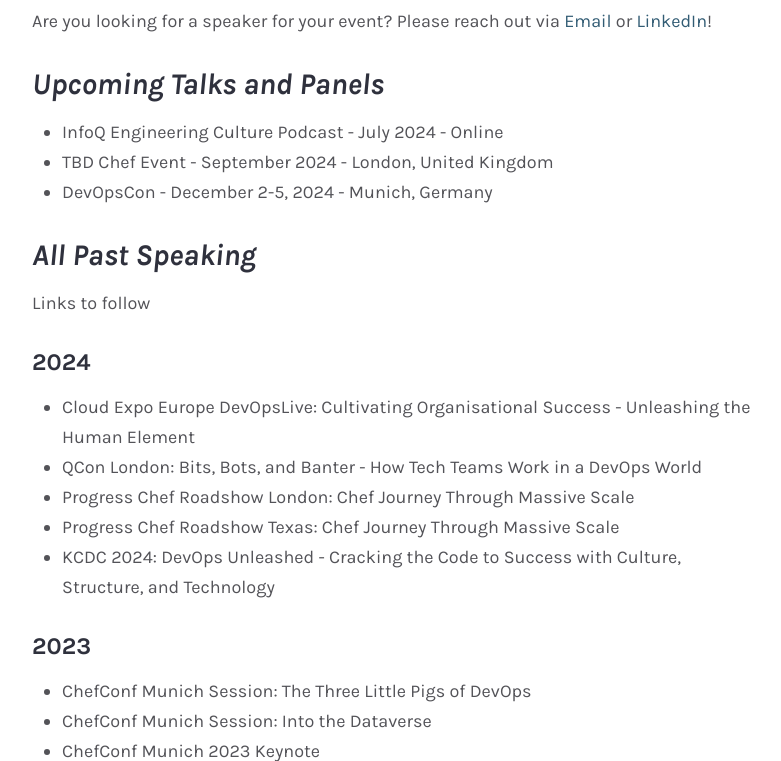
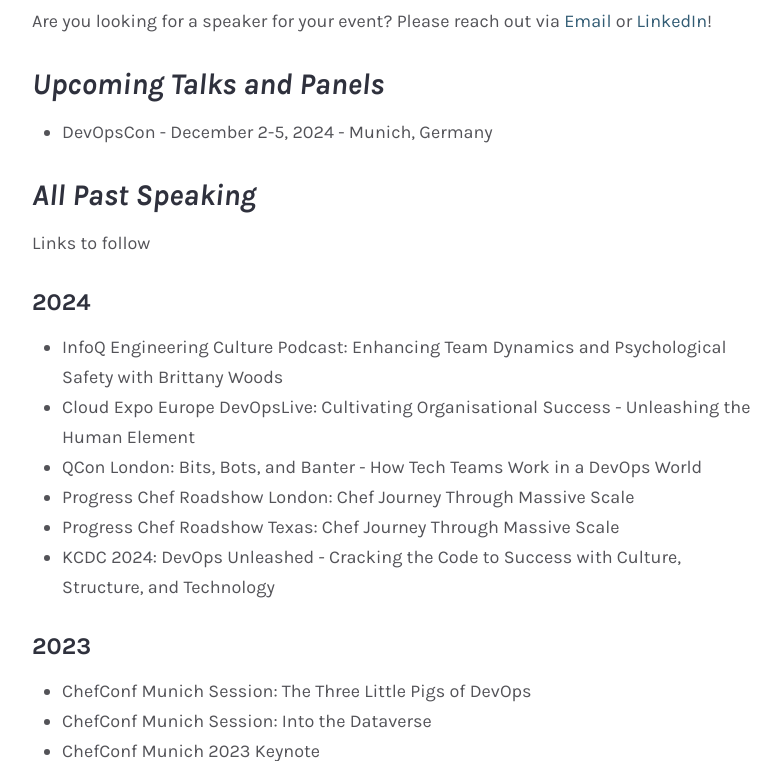
Before and after one commit to bnwoods/bnwoods.github.io, a Jekyll site: the page built from speaking.md, in a window 1280 px wide and 900 px high, scrolled down 994 px, cut to the strip 139-900 px from the top of the window. Shown: the whole strip, without its empty margins (248-1029 px from the left). Built offline with Jekyll 4.4.1, drawn with Linux system fonts in a browser that asks for light colours; some web fonts are replaced; comment, search, counter and statistics services are not loaded.

Commit message:
Add infoq podcast to 2024 talk list

```diff
--- a/speaking.md
+++ b/speaking.md
@@ -8,8 +8,6 @@
 Are you looking for a speaker for your event? Please reach out via [Email](mailto:brittanywoods2008@gmail.com) or [LinkedIn](https://www.linkedin.com/in/bnwoods)!
 
 ### _Upcoming Talks and Panels_
-- InfoQ Engineering Culture Podcast - July 2024 - Online
-- TBD Chef Event - September 2024 - London, United Kingdom
 - DevOpsCon - December 2-5, 2024  - Munich, Germany
 
 ### _All Past Speaking_
@@ -17,6 +15,7 @@
 Links to follow
 
 #### 2024
+- InfoQ Engineering Culture Podcast: Enhancing Team Dynamics and Psychological Safety with Brittany Woods
 - Cloud Expo Europe DevOpsLive: Cultivating Organisational Success - Unleashing the Human Element
 - QCon London: Bits, Bots, and Banter - How Tech Teams Work in a DevOps World
 - Progress Chef Roadshow London: Chef Journey Through Massive Scale
```
